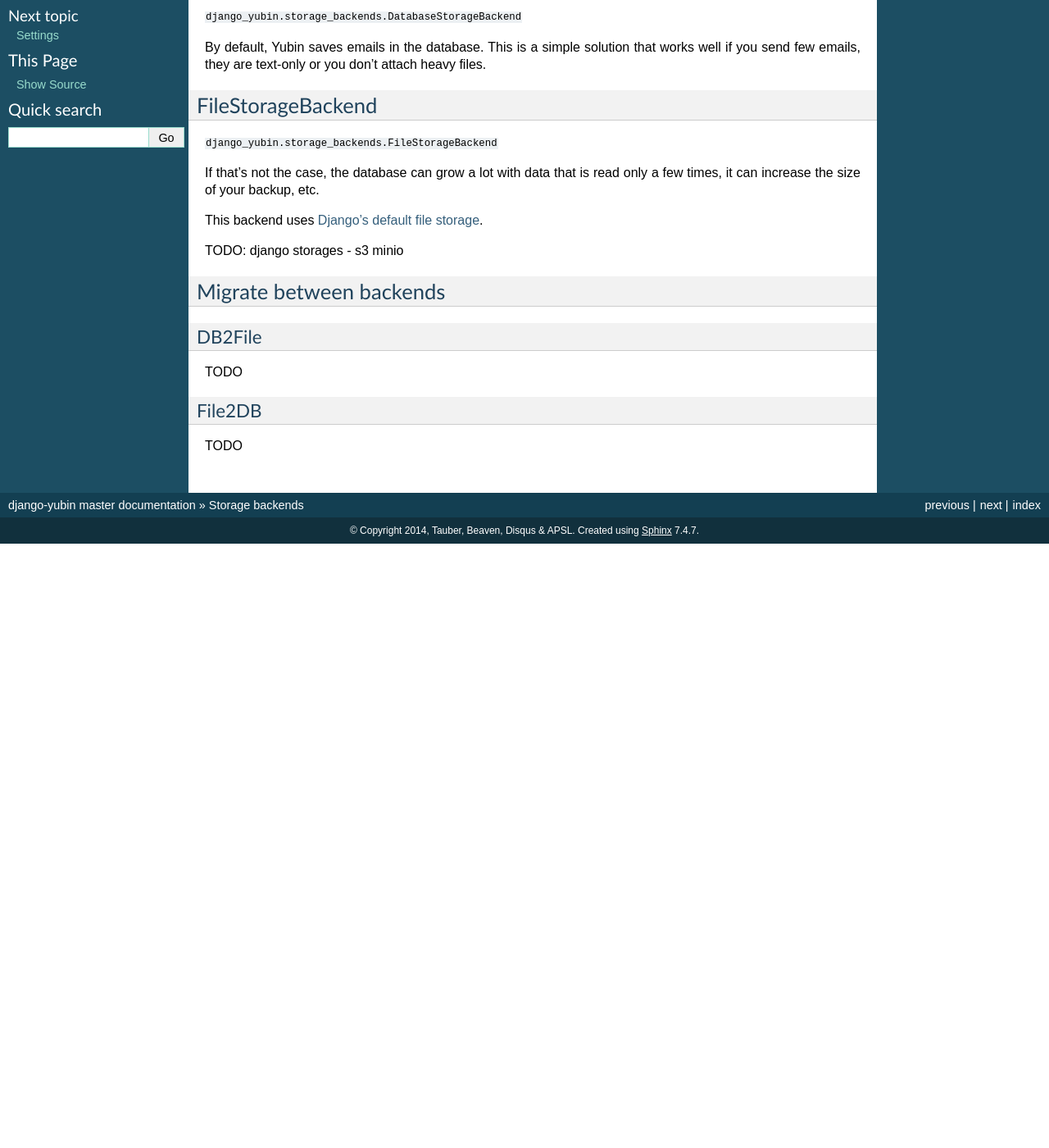
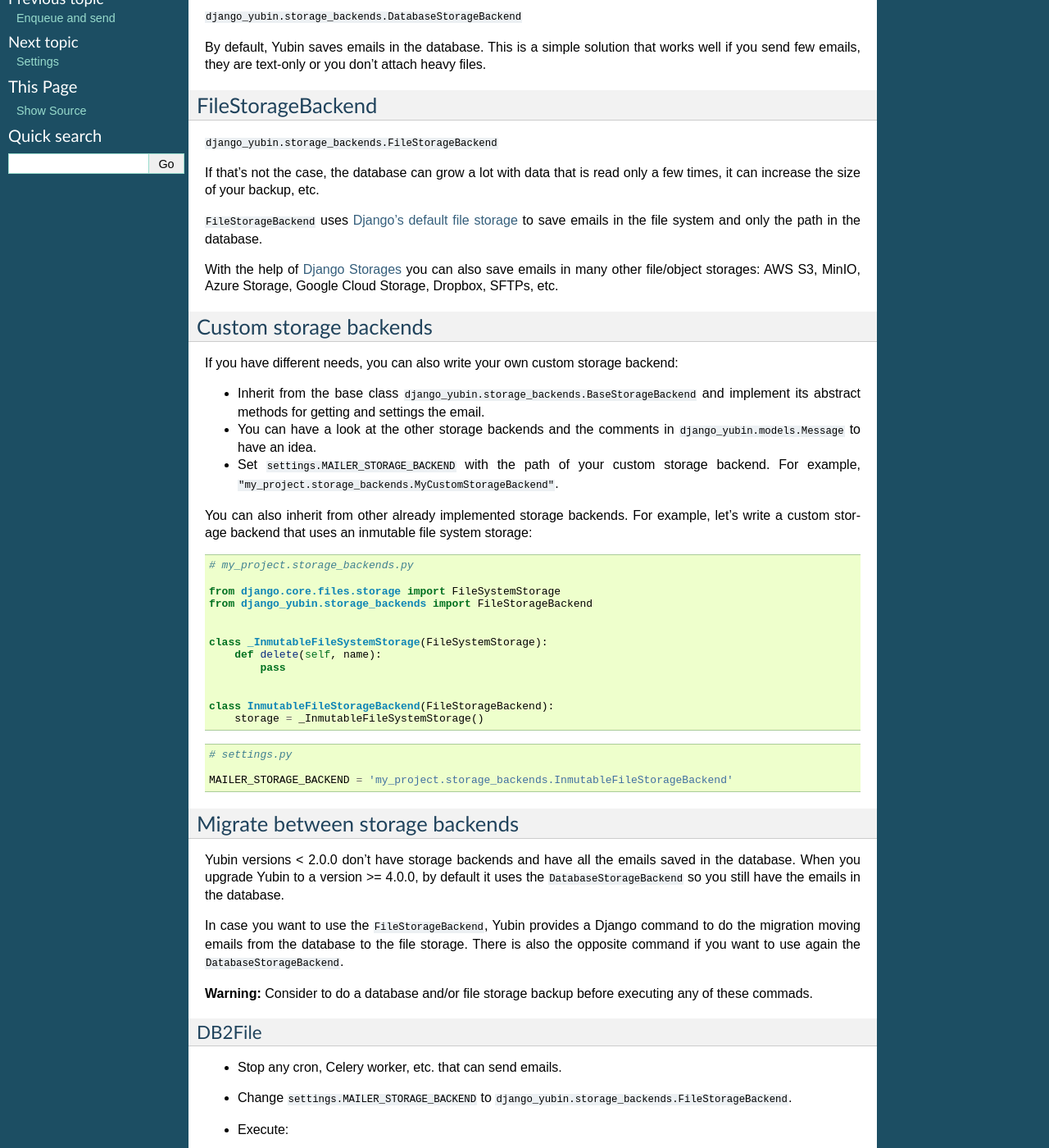
Before and after one commit to APSL/django-yubin, a Sphinx documentation site: the page built from docs/storages.rst, in a window 1280 px wide and 1400 px high, scrolled down 257 px. Shown: the whole window at 82% size. Built offline with Sphinx 7.4.7, drawn with Linux system fonts in a browser that asks for light colours; before the commit the page ends 920 px from its top, so only the background shows below that; some of the changed text lies outside the part shown.

Commit message:
Finish update docs about storage backends

```diff
--- a/docs/storages.rst
+++ b/docs/storages.rst
@@ -24,18 +24,88 @@ FileStorageBackend
 If that's not the case, the database can grow a lot with data that is read only a few times, it can
 increase the size of your backup, etc.
 
-This backend uses `Django's default file storage <https://docs.djangoproject.com/en/3.2/ref/settings/#default-file-storage>`_.
+``FileStorageBackend`` uses `Django's default file storage <https://docs.djangoproject.com/en/3.2/ref/settings/#default-file-storage>`_ to save emails in the file system and only the path in the database.
 
-TODO: django storages - s3 minio
+With the help of `Django Storages <https://django-storages.readthedocs.io>`_ you can also save
+emails in many other file/object storages: AWS S3, MinIO, Azure Storage, Google Cloud Storage, Dropbox,
+SFTPs, etc.
 
-Migrate between backends
-------------------------
+Custom storage backends
+-----------------------
+
+If you have different needs, you can also write your own custom storage backend:
+
+* Inherit from the base class ``django_yubin.storage_backends.BaseStorageBackend`` and implement its
+  abstract methods for getting and settings the email.
+* You can have a look at the other storage backends and the comments in ``django_yubin.models.Message``
+  to have an idea.
+* Set ``settings.MAILER_STORAGE_BACKEND`` with the path of your custom storage backend. For example,
+  ``"my_project.storage_backends.MyCustomStorageBackend"``.
+
+You can also inherit from other already implemented storage backends. For example, let's write a
+custom storage backend that uses an inmutable file system storage:
+
+.. code:: python
+
+    # my_project.storage_backends.py
+
+    from django.core.files.storage import FileSystemStorage
+    from django_yubin.storage_backends import FileStorageBackend
+
+
+    class _InmutableFileSystemStorage(FileSystemStorage):
+        def delete(self, name):
+            pass
+
+
+    class InmutableFileStorageBackend(FileStorageBackend):
+        storage = _InmutableFileSystemStorage()
+
+
+.. code:: python
+
+    # settings.py
+
+    MAILER_STORAGE_BACKEND = 'my_project.storage_backends.InmutableFileStorageBackend'
+
+Migrate between storage backends
+--------------------------------
+
+Yubin versions < 2.0.0 don't have storage backends and have all the emails saved in the database.
+When you upgrade Yubin to a version >= 4.0.0, by default it uses the ``DatabaseStorageBackend`` so
+you still have the emails in the database.
+
+In case you want to use the ``FileStorageBackend``, Yubin provides a Django command to do the
+migration moving emails from the database to the file storage. There is also the opposite command
+if you want to use again the ``DatabaseStorageBackend``.
+
+**Warning:** Consider to do a database and/or file storage backup before executing any of these
+commads.
 
 DB2File
 ^^^^^^^
 
-TODO
+* Stop any cron, Celery worker, etc. that can send emails.
+* Change ``settings.MAILER_STORAGE_BACKEND`` to ``django_yubin.storage_backends.FileStorageBackend``.
+* Execute::
+
+    python manage.py db2file
+* Enable again your Celery workers.
+
 
 File2DB
 ^^^^^^^
-TODO
+
+* Stop any cron, Celery worker, etc. that can send emails.
+* Change ``settings.MAILER_STORAGE_BACKEND`` to ``django_yubin.storage_backends.DatabaseStorageBackend``.
+* Execute::
+
+    python manage.py file2db
+* Or if you also want to delete the files in the file storage after saving them into the database,
+  execute::
+
+    python manage.py file2db --delete
+* Enable again your Celery workers.
+
+If you use a different or custom storage backend and you want to migrate emails, you should write
+your own migration commad.
```
